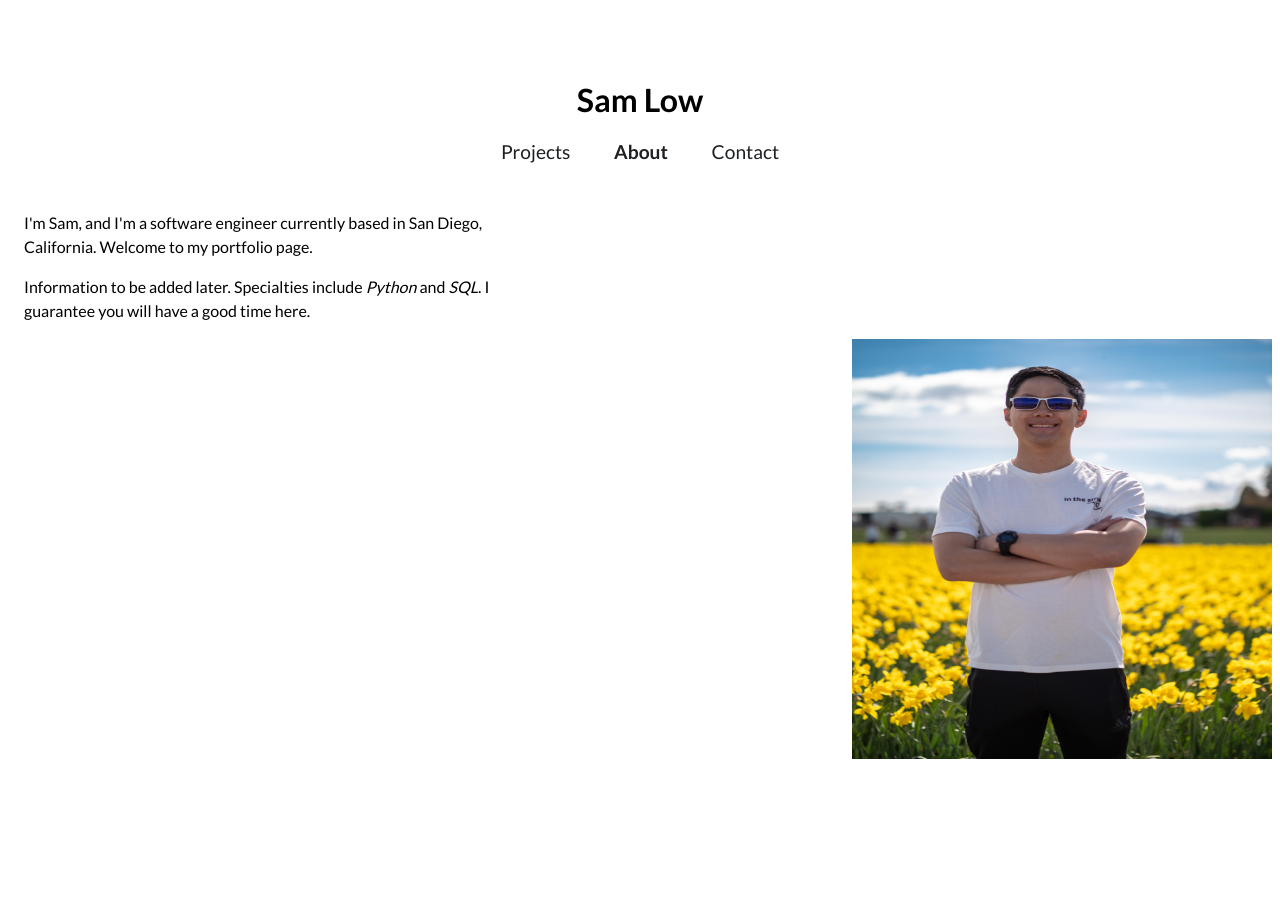
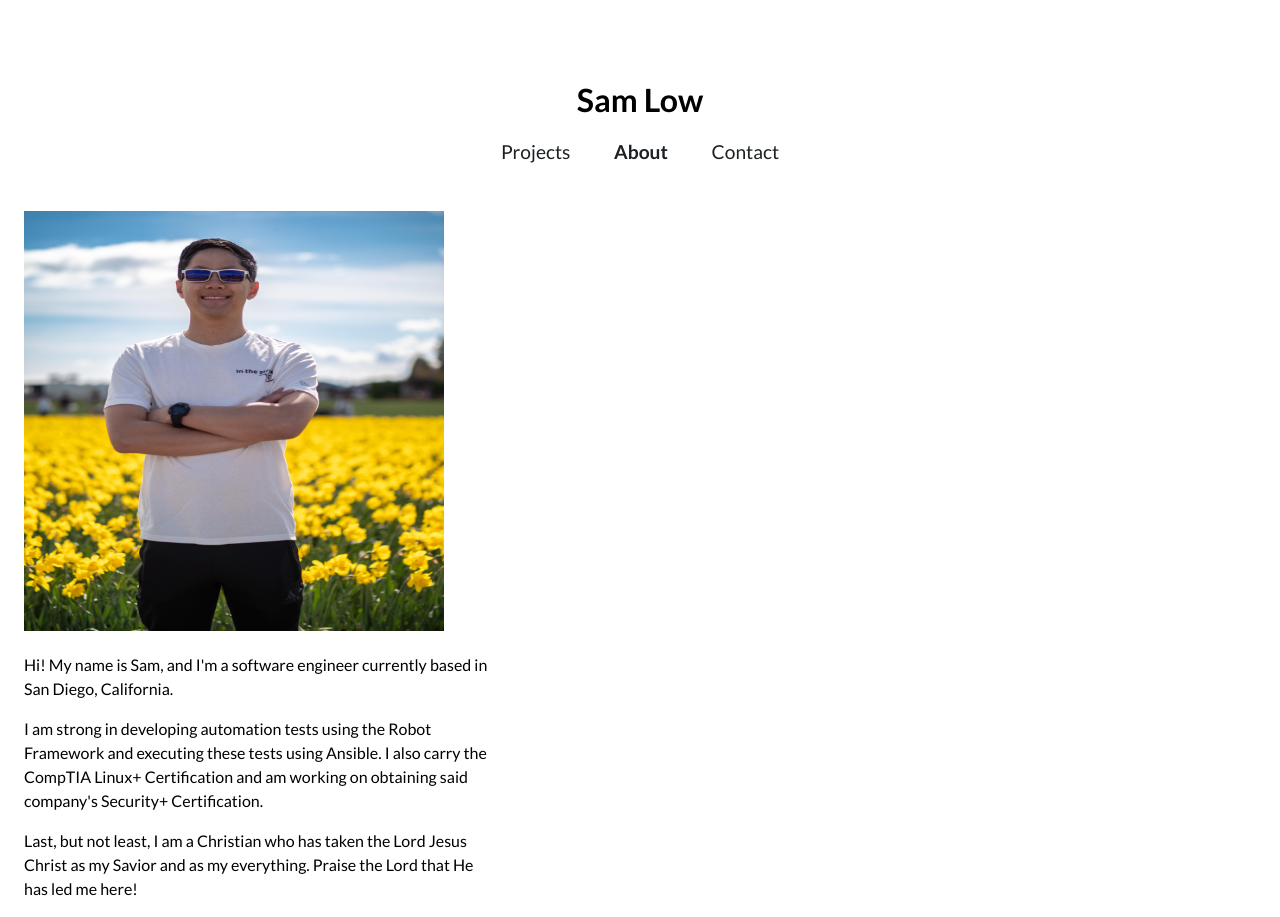
Before and after one commit to nqjsaml/portfolio, a Flask app: page /about in a window 1280 px wide. Before the commit the page ends 759 px from the top, so only its background shows below. Run offline with Flask 3, Linux system fonts and the light colour scheme.

Commit message:
Adds more on about page

```diff
--- a/app/templates/about.html
+++ b/app/templates/about.html
@@ -1,12 +1,15 @@
 {% extends 'base.html' %}
 {% block content %}
     <main class="'main main--about">
+        <img class="profile" src="static/images/P1164885.jpg" alt="Profile picture of myself." style="width: 420px; height: 420px"></img>
         <p>
-            I'm Sam, and I'm a software engineer currently based in San Diego, California. Welcome to my portfolio page.
+            Hi! My name is Sam, and I'm a software engineer currently based in San Diego, California.
         </p>
         <p>
-            Information to be added later. Specialties include <em>Python</em> and <em>SQL</em>. I guarantee you will have a good time here.
+            I am strong in developing automation tests using the Robot Framework and executing these tests using Ansible. I also carry the CompTIA Linux+ Certification and am working on obtaining said company's Security+ Certification.
+        </p>
+        <p>
+            Last, but not least, I am a Christian who has taken the Lord Jesus Christ as my Savior and as my everything. Praise the Lord that He has led me here!
         </p>
     </main>
-    <img src="static/images/P1164885.jpg" alt="Profile picture of myself." style="float: right; width: 420px; height: 420px"></img>
 {% endblock %}
```
